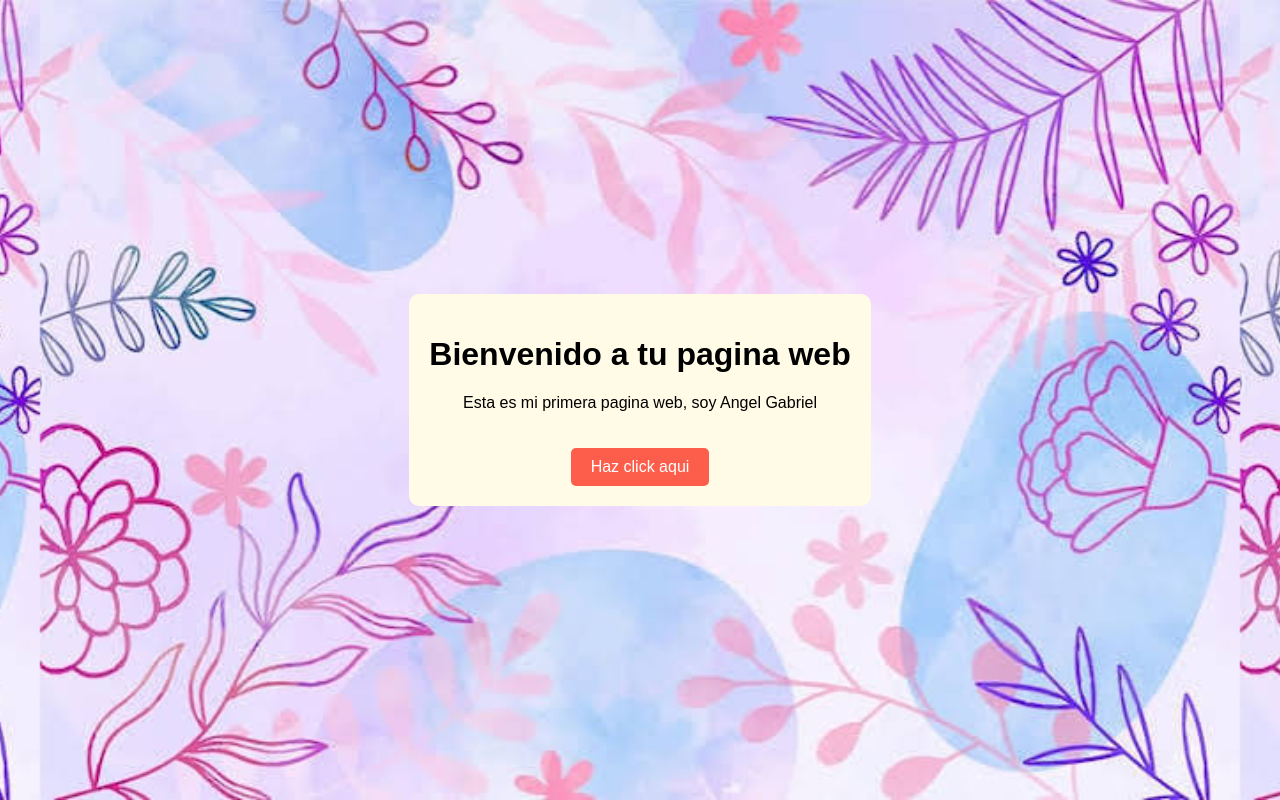
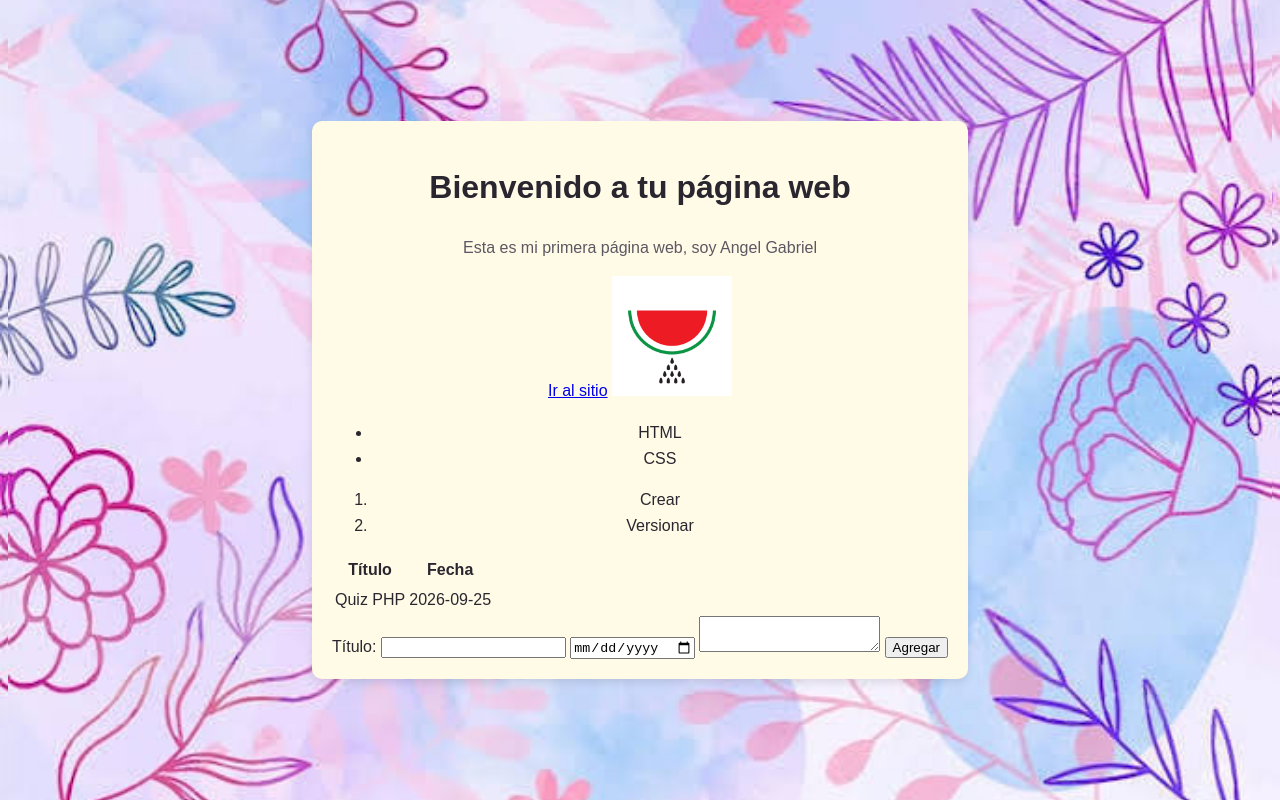
Before and after one commit to Angelg239/agenda-web, a plain HTML site: page index.html in a window 1280 px wide. Drawn offline with Linux system fonts and the light colour scheme.

Commit message:
no message

```diff
--- a/index.html
+++ b/index.html
@@ -3,15 +3,55 @@
 <head>
     <meta charset="UTF-8">
     <meta name="viewport" content="width=device-width, initial-scale=1.0">
-    <title>Document</title>
+    <title>Página Web de Angel Gabriel</title>
     <link rel="stylesheet" href="style.css">
 </head>
 <body>
     <div>
         <div class="contenedor">
-            <h1>Bienvenido a tu pagina web</h1>
-            <p>Esta es mi primera pagina web, soy Angel Gabriel</p>
-            <a href="#" class="boton-redireccion">Haz click aqui</a>
+            <h1>Bienvenido a tu página web</h1>
+            <p>Esta es mi primera página web, soy Angel Gabriel</p>
+            <a href="https://gamejolt.com/@AngelGRA" target="_blank">Ir al sitio</a>
+
+            <!-- Imagen (alt = texto alternativo, obligatorio) -->
+            <img src="logo.png" alt="Logo del curso" width="120">
+
+            <!-- Lista sin orden -->
+            <ul>
+                <li>HTML</li>
+                <li>CSS</li>
+            </ul>
+
+            <!-- Lista ordenada (1, 2, 3) -->
+            <ol>
+                <li>Crear</li>
+                <li>Versionar</li>
+            </ol>
+
+            <table>
+                <thead>
+                    <tr>
+                        <th>Título</th>
+                        <th>Fecha</th>
+                    </tr>
+                </thead>
+                <tbody>
+                    <tr>
+                        <td>Quiz PHP</td>
+                        <td>2026-09-25</td>
+                    </tr>
+                </tbody>
+            </table>
+
+            <form method="post" action="guardar.php">
+                <label>Título:
+                    <input type="text" name="titulo">
+                </label>
+                <input type="date" name="fecha">
+                <textarea name="descripcion"></textarea>
+                <button type="submit">Agregar</button>
+            </form>
+
         </div>
     </div>
 </body>
--- a/style.css
+++ b/style.css
@@ -1,23 +1,45 @@
-body,html{
-    font-family: Arial, Helvetica, sans-serif;
+body, html {
+    font-family: 'IBM Plex Sans', Arial, Helvetica, sans-serif;
     height: 100%;
-    width: 100vm;
+    width: 100vw;
     display: flex;
-    justify-self: center;
+    justify-content: center;
     align-items: center;
     background: url(Imagen.jpg) center center;
     background-size: cover;
+    color: #2A2630;
+    font-size: 16px;
+    line-height: 1.6;
 }
 
-.contenedor{
+h1 {
+    font-family: 'Space Grotesk', sans-serif;
+    font-weight: 700;
+}
+
+#titulo {
+    color: #92400E;
+}
+
+p {
+    color: #5C5763;
+    font-size: 16px;
+}
+
+.contenedor {
     text-align: center;
     padding: 20px;
     background-color: #fffbe6;
     border-radius: 10px;
-    box-shadow: 0 4px 8px rgba(0, 0, 0, 0);
+    box-shadow: 0 4px 8px rgba(0, 0, 0, 0.1);
 }
 
-.boton-redireccion{
+.tarjeta {
+    background: #FEF6E8;
+    padding: 16px;
+}
+
+.boton-redireccion {
     background-color: #fd5e4b;
     color: white;
     padding: 10px 20px;
@@ -27,5 +49,26 @@ body,html{
     text-decoration: none;
 }
 
-.boton-redireccion:hover{
-    background-color: #fd5e4b}
+.boton-redireccion:hover {
+    background-color: #e04b39;
+}
+
+.fila {
+    display: flex;
+    gap: 12px;
+    justify-content: space-between;
+    align-items: center;
+}
+
+.rejilla {
+    display: grid;
+    grid-template-columns: repeat(3, 1fr);
+    gap: 12px;
+}
+
+/* Responsive: cuando la pantalla sea de 600px o menos */
+@media (max-width: 600px) {
+    .rejilla {
+        grid-template-columns: 1fr;
+    }
+}
```
Also changed, not shown: logo.png (added).
